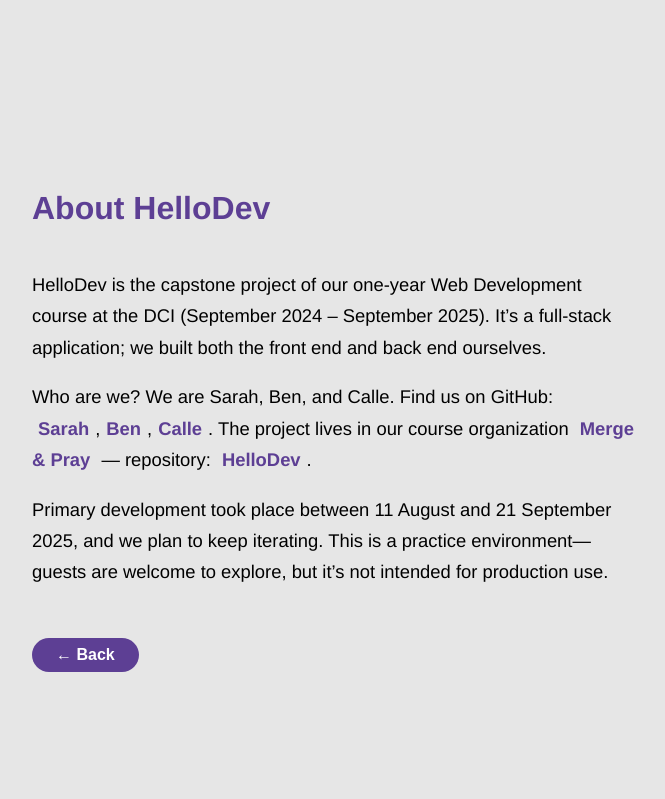
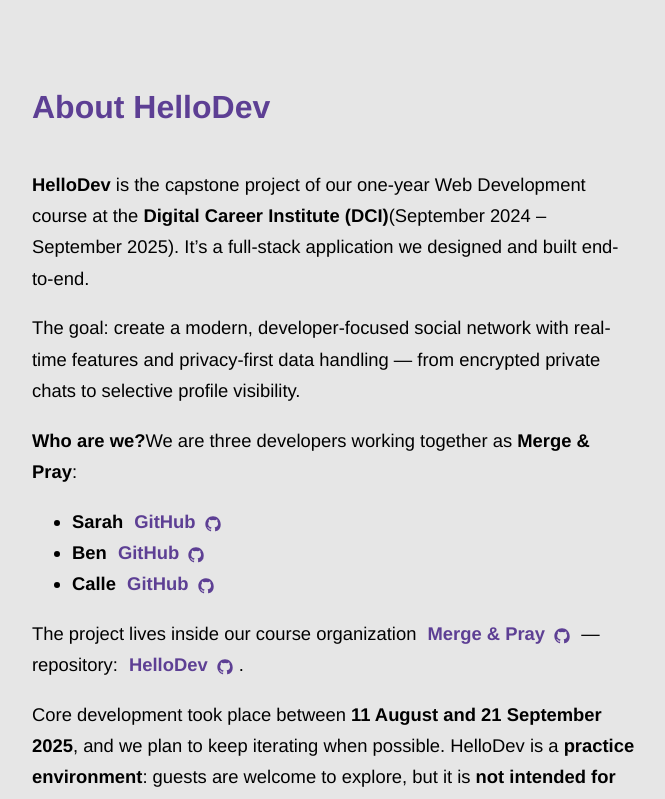
Before and after one commit to Merge-Pray/HelloDev, a React (Vite) app in the folder frontend/: page /about in a window 1280 px wide. Shown: the top 799 px of the page, without its empty margins (306-971 px from the left). Built offline with nearby package versions, Linux system fonts and the light colour scheme; no server answers.

Commit message:
about updated

```diff
--- a/frontend/src/pages/About.jsx
+++ b/frontend/src/pages/About.jsx
@@ -1,33 +1,125 @@
 import styles from "./about.module.css";
 import { useNavigate } from "react-router";
+
+// kleines GitHub-Logo als wiederverwendbare Komponente (SVG)
+const GitHubIcon = ({ size = 16 }) => (
+  <svg
+    xmlns="http://www.w3.org/2000/svg"
+    width={size}
+    height={size}
+    viewBox="0 0 24 24"
+    fill="currentColor"
+    style={{ verticalAlign: "text-bottom", marginLeft: 4 }}
+  >
+    <path d="M12 .5C5.73.5.5 5.74.5 12.02c0 5.1 3.29 9.43 7.86 10.96.58.1.79-.25.79-.56
+    0-.28-.01-1.02-.02-2-3.2.7-3.88-1.54-3.88-1.54-.53-1.34-1.3-1.7-1.3-1.7-1.07-.73.08-.72.08-.72
+    1.18.08 1.8 1.22 1.8 1.22 1.05 1.8 2.76 1.28 3.43.98.11-.76.41-1.28.74-1.57-2.55-.29-5.23-1.28-5.23-5.7
+    0-1.26.45-2.29 1.2-3.1-.12-.29-.52-1.45.11-3.02 0 0 .98-.31 3.2 1.18a11.2 11.2 0 0 1 5.82 0
+    c2.22-1.5 3.2-1.18 3.2-1.18.63 1.57.23 2.73.11 3.02.75.82 1.2 1.84 1.2 3.1 0 4.43-2.69 5.4-5.26 5.69
+    .42.36.8 1.07.8 2.16 0 1.56-.01 2.82-.01 3.2 0 .31.21.67.8.56
+    A10.52 10.52 0 0 0 23.5 12c0-6.28-5.23-11.5-11.5-11.5z" />
+  </svg>
+);
 
 const About = () => {
   const navigate = useNavigate();
   return (
     <div className={styles.aboutPage}>
-  <div className={styles.aboutContent}>
+      <div className={styles.aboutContent}>
         <h1 className={styles.aboutTitle}>About HelloDev</h1>
         <div className={styles.aboutText}>
           <p>
-            HelloDev is the capstone project of our one-year Web Development course at the DCI (September 2024 – September 2025). It’s a full-stack application; we built both the front end and back end ourselves.
+            <strong>HelloDev</strong> is the capstone project of our one-year
+            Web Development course at the <strong>Digital Career Institute (DCI)</strong>
+            (September 2024 – September 2025). It’s a full-stack application we
+            designed and built end-to-end.
           </p>
+
           <p>
-            Who are we? We are Sarah, Ben, and Calle. Find us on GitHub:
-            {" "}
-            <a href="https://github.com/SarahDomscheit" target="_blank" rel="noopener noreferrer">Sarah</a>,
-            <a href="https://github.com/benNurtjipta" target="_blank" rel="noopener noreferrer">Ben</a>,
-            <a href="https://github.com/cmgoersch" target="_blank" rel="noopener noreferrer">Calle</a>.
+            The goal: create a modern, developer-focused social network with
+            real-time features and privacy-first data handling — from encrypted
+            private chats to selective profile visibility.
+          </p>
 
-            The project lives in our course organization{" "}
-            <a href="https://github.com/Merge-Pray" target="_blank" rel="noopener noreferrer">Merge & Pray</a>
-            {" "}— repository:{" "}
-            <a href="https://github.com/Merge-Pray/HelloDev" target="_blank" rel="noopener noreferrer">HelloDev</a>.
+          <p>
+            <strong>Who are we?</strong>
+            We are three developers working together as <strong>Merge &amp; Pray</strong>:
           </p>
+
+          <ul className={styles.teamList}>
+            <li>
+              <strong>Sarah</strong>{" "}
+              <a
+                href="https://github.com/SarahDomscheit"
+                target="_blank"
+                rel="noopener noreferrer"
+                className={styles.githubLink}
+              >
+                GitHub <GitHubIcon />
+              </a>
+            </li>
+            <li>
+              <strong>Ben</strong>{" "}
+              <a
+                href="https://github.com/benNurtjipta"
+                target="_blank"
+                rel="noopener noreferrer"
+                className={styles.githubLink}
+              >
+                GitHub <GitHubIcon />
+              </a>
+            </li>
+            <li>
+              <strong>Calle</strong>{" "}
+              <a
+                href="https://github.com/cmgoersch"
+                target="_blank"
+                rel="noopener noreferrer"
+                className={styles.githubLink}
+              >
+                GitHub <GitHubIcon />
+              </a>
+            </li>
+          </ul>
+
           <p>
-            Primary development took place between 11 August and 21 September 2025, and we plan to keep iterating. This is a practice environment—guests are welcome to explore, but it’s not intended for production use.
+            The project lives inside our course organization{" "}
+            <a
+              href="https://github.com/Merge-Pray"
+              target="_blank"
+              rel="noopener noreferrer"
+              className={styles.githubLink}
+            >
+              Merge &amp; Pray <GitHubIcon />
+            </a>{" "}
+            — repository:{" "}
+            <a
+              href="https://github.com/Merge-Pray/HelloDev"
+              target="_blank"
+              rel="noopener noreferrer"
+              className={styles.githubLink}
+            >
+              HelloDev <GitHubIcon />
+            </a>.
+          </p>
+
+          <p>
+            Core development took place between <strong>11 August and 21 September 2025</strong>,
+            and we plan to keep iterating when possible.
+            HelloDev is a <strong>practice environment</strong>: guests are welcome to explore,
+            but it is <strong>not intended for production use</strong> or permanent data storage.
+          </p>
+
+          <p>
+            By sharing this project openly, we hope it serves as a learning resource and
+            inspiration for fellow developers who want to build privacy-conscious,
+            community-oriented applications.
           </p>
         </div>
-        <button className={styles.aboutBackBtn} onClick={() => navigate(-1)}>← Back</button>
+
+        <button className={styles.aboutBackBtn} onClick={() => navigate(-1)}>
+          ← Back
+        </button>
       </div>
     </div>
   );
```
